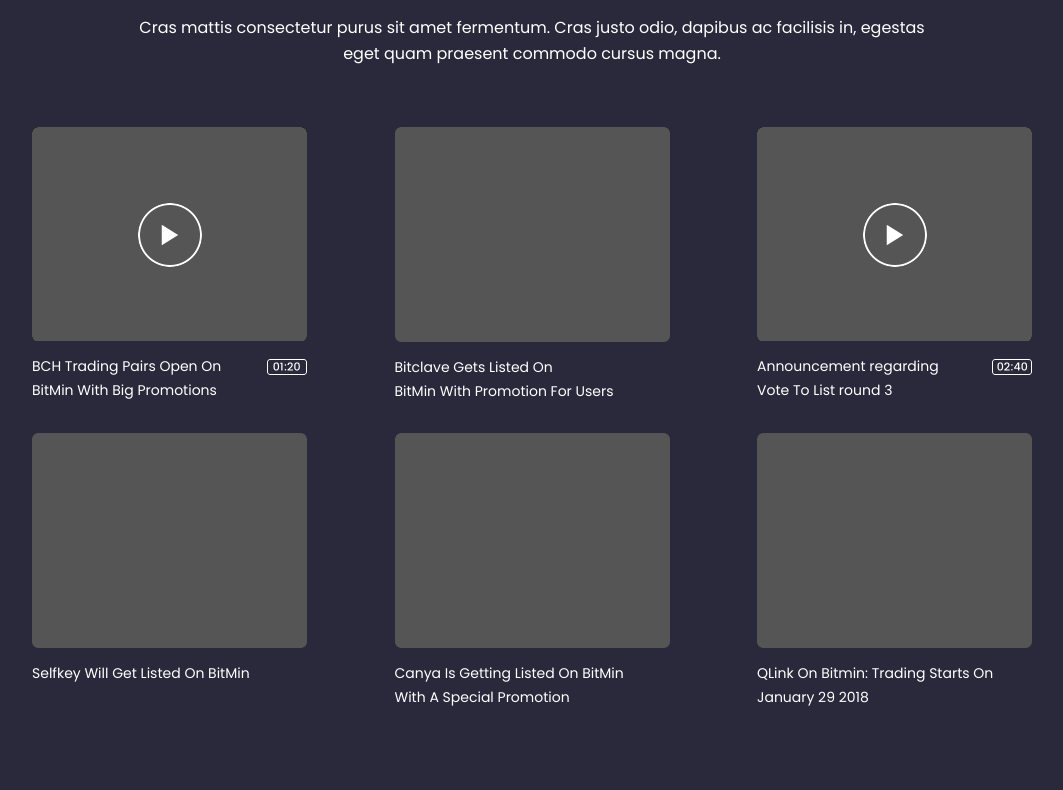
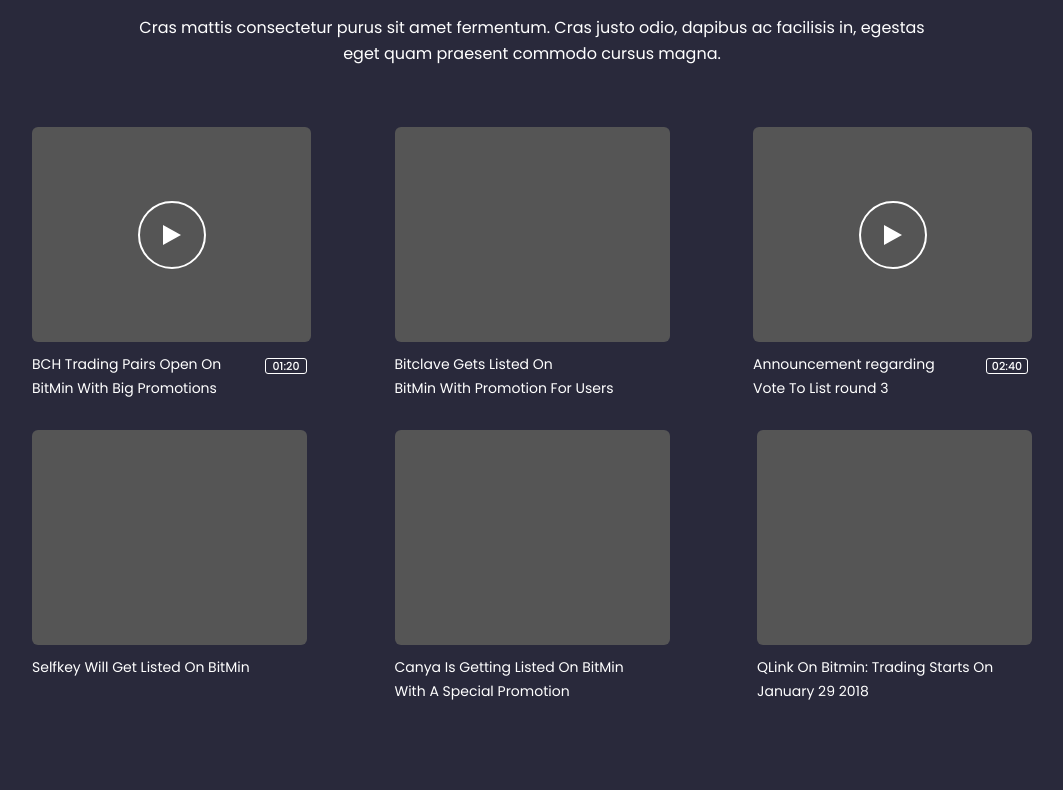
Before and after one commit to astankovartem/Bitmin, a plain HTML site: page index.html in a window 1280 px wide. Shown: the part 1700-2490 px from the top of the page, without its empty margins (108-1171 px from the left). Drawn offline with Linux system fonts and the light colour scheme; files whose address does not match are found by name.

Commit message:
Add files via upload

```diff
--- a/css/style.css
+++ b/css/style.css
@@ -144,6 +144,16 @@
     align-items: center;
 }
 
+.logo{
+    font-size: 26px;
+    font-weight: 600;
+    color: #ffffff;
+    line-height: 88px;
+    background: url(../img/logo.png) left 20px no-repeat;
+    background-size: auto auto;
+    padding-left: 45px;
+}
+
 .nav{
     margin-top: 18px;
 }
@@ -213,8 +223,21 @@
     color: #ffffff;
 }
 
-.player_img{
+.player_circle{
+    width: 100px;
+    height: 100px;
+    border-radius: 50%;
+    background-color: #ffffff;
     margin-right: 34px;
+}
+
+.player_triangle{
+    width: 0;
+    height: 0;
+    border-top: 10px solid transparent;
+    border-left: 20px solid #1676f2;
+    border-bottom: 10px solid transparent;
+    margin: 40px;
 }
 
 .intro_text2{
@@ -233,8 +256,8 @@
     .intro_text1{
         margin-right: 0;
     }
-    .player_img{
-        margin-right: 0;
+    .player_circle{
+        margin: 0 auto;
     }
 }
 
@@ -418,13 +441,51 @@
     display: flex;
     justify-content: space-between;
 }
+.item_img123{
+    width: 40px;
+    height: 14px;
+}
 .item_img{
     width: 40px;
-    height: 16px;
-    padding-top: 5px;
+    height: 12px;
+    border: 1px solid #ffffff;
+    border-radius: 3px;
+    text-align: center;
+    padding-top: 2px;
+    margin-top: 6px;
+}
+.item_imgText{
+    font-size: 11px;
+    font-weight: 500;
+    color: #ffffff;
 }
 .flex_img{
+    width: 275px;
+    height: 215px;
     margin-bottom: 10px;
+    background-color: #555555;
+    border-radius: 6px;
+}
+
+.video{
+    width: auto;
+    height: auto;
+    padding: 74px 105px 73px 106px;
+}
+
+.flex_imgCircle{
+    width: 64px;
+    height: 64px;
+    border: 2px solid #ffffff;
+    border-radius: 50%;
+}
+.flex_imgtriangle{
+    width: 0;
+    height: 0;
+    border-top: 10px solid transparent;
+    border-left: 18px solid #ffffff;
+    border-bottom: 10px solid transparent;
+    margin: 22px auto;
 }
 .item_text1{
     max-width: 194px;
--- a/index.html
+++ b/index.html
@@ -12,7 +12,7 @@
     <body>
         <header class="header">
             <div class="header_conteiner conteiner">
-                <div class="logo"><img src="img/logo.png" alt="#"></div>
+                <div class="logo">Bitmin</div>
                 <div class="burger">
                     <span class="burger_line"></span>
                     <span class="burger_line"></span>
@@ -41,7 +41,9 @@
                     <h1>Smart crytocurrency<br/>for gaming & stock trading.</h1>
                     <div class="intro_block">
                         <p class="intro_text1">why choose bitmin?</p>
-                        <img src="img/player_button.png" alt="#" class="player_img">
+                        <div class="player_circle">
+                            <div class="player_triangle"></div>
+                        </div>
                         <p class="intro_text2">watch now</p>
                     </div>
                 </div>
@@ -65,43 +67,51 @@
                     <p class="PromotionsAnnouncement_subtitle">Cras mattis consectetur purus sit amet fermentum. Cras justo odio, dapibus ac facilisis in, egestas eget quam praesent commodo cursus magna.</p>
                     <div class="PromotionsAnnouncement_flex">
                         <div class="flex_item">
-                            <img src="img/PromotionsAnnouncement_video.png" alt="0" class="flex_img">
+                            <div class="flex_img video">
+                                <div class="flex_imgCircle">
+                                    <div class="flex_imgtriangle"></div>
+                                </div>
+                            </div>
                             <div class="item_block">
                                 <p class="item_text1">BCH Trading Pairs Open On
                                     BitMin With Big Promotions</p>
-                                <img src="img/time.png" alt="" class="item_img">
+                                <div class="item_img"><p class="item_imgText">01:20</p></div>
                             </div>
                         </div>
                         <div class="flex_item">
-                            <img src="img/PromotionsAnnouncement_img.png" alt="0" class="flex_img">
+                            <div class="flex_img"></div>
                             <div class="item_block">
                                 <p class="item_text2">Bitclave Gets Listed On<br/>
                                     BitMin With Promotion For Users</p>
                             </div>
                         </div>
                         <div class="flex_item">
-                            <img src="img/PromotionsAnnouncement_video.png" alt="0" class="flex_img">
+                            <div class="flex_img video">
+                                <div class="flex_imgCircle">
+                                    <div class="flex_imgtriangle"></div>
+                                </div>
+                            </div>
                             <div class="item_block">
                                 <p class="item_text3">Announcement regarding
                                     Vote To List round 3</p>
-                                <img src="img/time2.png" alt="" class="item_img">
+                                <div class="item_img"><p class="item_imgText">02:40</p></div>
                             </div>
                         </div>
                         <div class="flex_item">
-                            <img src="img/PromotionsAnnouncement_img.png" alt="0" class="flex_img">
+                            <div class="flex_img"></div>
                             <div class="item_block">
                                 <p class="item_text4">Selfkey Will Get Listed On BitMin</p>
                             </div>
                         </div>
                         <div class="flex_item">
-                            <img src="img/PromotionsAnnouncement_img.png" alt="0" class="flex_img">
+                            <div class="flex_img"></div>
                             <div class="item_block">
                                 <p class="item_text5">Canya Is Getting Listed On
                                     BitMin With A Special Promotion</p>
                             </div>
                         </div>
                         <div class="flex_item">
-                            <img src="img/PromotionsAnnouncement_img.png" alt="0" class="flex_img">
+                            <div class="flex_img"></div>
                             <div class="item_block">
                                 <p class="item_text6">QLink On Bitmin: Trading Starts On
                                     January 29 2018</p>
```
Also changed, not shown: img/logo.png.
